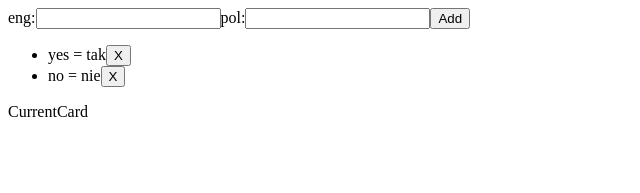
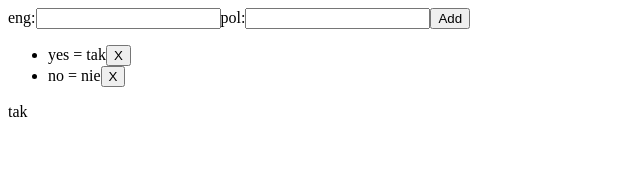
Before and after one commit to dawid-fulmes/flashcards, a React (Create React App) app: page / in a window 1280 px wide. Shown: the top 193 px of the page, without its empty margins (0-640 px from the left). Built offline with nearby package versions, Linux system fonts and the light colour scheme.

Commit message:
Add mechanism of showing answer on click in CurrentCard

```diff
--- a/src/components/Learn/CurrentCard.js
+++ b/src/components/Learn/CurrentCard.js
@@ -1,16 +1,33 @@
 import React, { Component } from 'react';
+import { connect } from 'react-redux'
 
 class CurrentCard extends Component {
     state = {
         isTurned: false
     }
+    handleClick = () => {
+        this.setState({ isTurned: true });
+    }
     render() {
+        const { isTurned } = this.state
+        const { currentCard } = this.props
+        const { handleClick } = this
         return (
-            <div>
-                CurrentCard
+            <div className="current-card">
+                <div onClick={handleClick}>
+                    {currentCard.pol}
+                    {isTurned ? currentCard.eng : null}
+                </div>
             </div>
         );
     }
 }
 
-export default CurrentCard;
+const mapStateToProps = (state) => ({
+    currentCard: state.deck[0]
+})
+
+export default connect(
+    mapStateToProps,
+    null
+)(CurrentCard);
```
